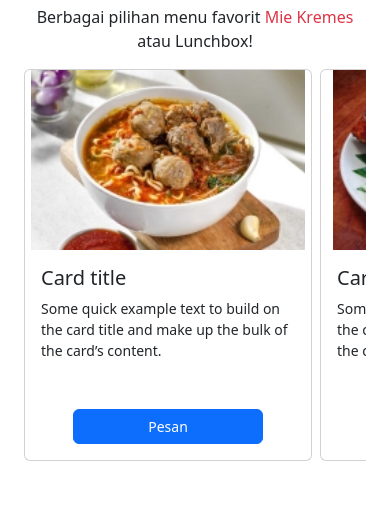
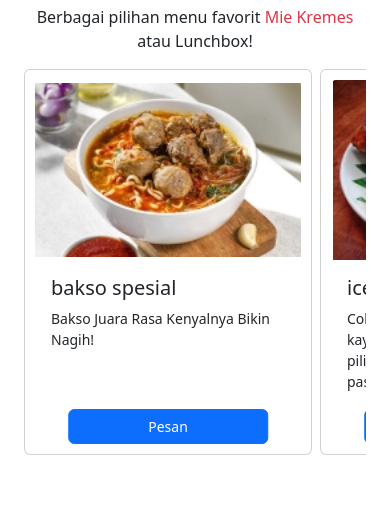
Before and after one commit to cepiseptiyana/Pangcuy, a Vue app: page / in a window 390 px wide. Shown: the part 558-1069 px from the top of the page. Built offline with nearby package versions, Linux system fonts and the light colour scheme.

Commit message:
feat: home page modal box pesan

```diff
--- a/src/components/AboutPreviewSection/AboutPreviewSection.vue
+++ b/src/components/AboutPreviewSection/AboutPreviewSection.vue
@@ -55,6 +55,10 @@
         font-family: Caturitta, serif;
         font-weight: 400;
         margin-bottom: 16px;
+      }
+
+      & p {
+        font-size: 14px;
       }
 
       & > img {
--- a/src/components/menuFavorit/MenuFavorit.vue
+++ b/src/components/menuFavorit/MenuFavorit.vue
@@ -34,6 +34,32 @@ const products = ref([
     desc: "Cokelat dingin yang lembut dan kaya rasa, dibuat dari cokelat pilihan untuk sensasi manis yang pas dan menyegarkan. ",
   },
 ]);
+
+const showBox = ref(false);
+const selectedProduct = ref(null);
+const quantity = ref(0);
+
+const openBox = (product) => {
+  showBox.value = true;
+  selectedProduct.value = product;
+  console.log(selectedProduct.value);
+};
+
+const closeBox = () => {
+  showBox.value = false;
+};
+
+const addQuantity = () => {
+  quantity.value += 1;
+};
+
+const prevQuantity = () => {
+  if (quantity.value > 0) {
+    quantity.value -= 1;
+  } else {
+    quantity.value = 0;
+  }
+};
 </script>
 
 <template>
@@ -49,7 +75,7 @@ const products = ref([
 
       <div class="wrapper-product d-flex gap-2">
         <div
-          v-for="product in products"
+          v-for="(product, index) in products"
           class="card flex-shrink-0"
           style="width: 18rem"
         >
@@ -59,15 +85,42 @@ const products = ref([
             alt="..."
             style="width: 100%; height: 180px; object-fit: contain"
           />
-          <div class="card-body">
-            <h5 class="card-title">Card title</h5>
+          <div class="card-body position-relative">
+            <h5 class="card-title">{{ product.judul }}</h5>
             <p class="card-text">
-              Some quick example text to build on the card title and make up the
-              bulk of the card’s content.
+              {{ product.desc }}
             </p>
-            <a href="#" class="btn btn-primary m-auto d-block w-75 mt-5"
+            <a
+              href="#"
+              class="btn btn-primary d-block w-75 position-absolute"
+              @click.prevent="openBox(product)"
               >Pesan</a
             >
+          </div>
+        </div>
+
+        <div v-if="showBox" class="box-show">
+          <div class="wrapper">
+            <div class="column-1">
+              <a @click.prevent="closeBox" href="">< close</a>
+              <img :src="selectedProduct.img" alt="" width="400" />
+            </div>
+            <div class="column-2">
+              <h2 class="text-capitalize">{{ selectedProduct.judul }}</h2>
+              <p>{{ selectedProduct.desc }}</p>
+
+              <div class="wrapper-pesan">
+                <div class="quantity">
+                  <a href="#" @click.prevent="addQuantity">+</a>
+                  <input class="text-center" type="text" :value="quantity" />
+                  <a href="#" @click.prevent="prevQuantity">-</a>
+                </div>
+                <div class="pesan">
+                  <p>total</p>
+                  <button>pesan</button>
+                </div>
+              </div>
+            </div>
           </div>
         </div>
       </div>
@@ -78,6 +131,7 @@ const products = ref([
 <style scoped>
 .section1 {
   padding-top: 190px;
+
   .wrapper-judul {
     font-size: 32px;
     line-height: 1.125;
@@ -120,15 +174,22 @@ const products = ref([
     }
 
     & .card {
+      padding: 10px;
+
       & .card-body {
         & p {
           font-size: 14px;
+          padding-bottom: 20px;
         }
-      }
 
-      & .btn {
-        font-size: 14px;
-        transition: 300ms;
+        & .btn {
+          left: 50%;
+          bottom: 0;
+          transform: translateX(-50%);
+          font-size: 14px;
+          transition: 300ms;
+          margin: 0;
+        }
       }
 
       & img {
@@ -145,6 +206,301 @@ const products = ref([
         }
       }
     }
+
+    & .box-show {
+      position: fixed;
+      z-index: 9999;
+      background-color: rgba(52, 52, 52, 0.853);
+      top: 0;
+      left: 0;
+      width: 100%;
+      height: 100%;
+      display: flex;
+      justify-content: center;
+      align-items: center;
+
+      & .wrapper {
+        position: relative;
+        background-color: white;
+        width: 70%;
+        height: 80%;
+        padding: 10px;
+        display: flex;
+        align-items: center;
+        gap: 50px;
+
+        & .column-1 {
+          & a {
+            text-decoration: none;
+            font-size: 18px;
+            position: absolute;
+            top: 10px;
+            color: #eb7d23;
+            left: 20px;
+          }
+        }
+
+        & .column-2 {
+          & h2 {
+            color: #eb7d23;
+          }
+
+          .wrapper-pesan {
+            margin-top: 50px;
+            display: flex;
+            gap: 20px;
+
+            & .quantity {
+              display: flex;
+              gap: 10px;
+            }
+
+            & a {
+              color: #f1f1f1;
+              width: 30px;
+              text-align: center;
+              background-color: #eb7d23;
+              border-radius: 20%;
+              text-decoration: none;
+            }
+
+            & .pesan {
+              display: flex;
+              gap: 20px;
+
+              & p {
+                margin: 0;
+              }
+
+              & button {
+                border: none;
+                color: white;
+                background-color: #eb7d23;
+              }
+            }
+          }
+        }
+      }
+    }
+  }
+}
+
+@media (max-width: 1290px) {
+  .section1 {
+    padding-top: 190px;
+
+    .wrapper-judul {
+      font-size: 32px;
+      line-height: 1.125;
+
+      & h2 {
+        color: #eb7d23;
+        font-family: Caturitta, serif;
+        font-weight: 400;
+        margin-bottom: 0;
+      }
+
+      & p {
+        font-size: 16px;
+        line-height: 1.5;
+      }
+    }
+
+    .wrapper-product {
+      overflow-y: hidden;
+      overflow-x: scroll;
+
+      &::-webkit-scrollbar {
+        height: 4px;
+      }
+
+      /* Track */
+      &::-webkit-scrollbar-track {
+        background: #f1f1f1;
+      }
+
+      /* Handle */
+      &::-webkit-scrollbar-thumb {
+        background: none;
+      }
+
+      /* Handle on hover */
+      &::-webkit-scrollbar-thumb:hover {
+        cursor: pointer;
+        background: #555;
+      }
+
+      & .card {
+        & .card-body {
+          & p {
+            font-size: 14px;
+          }
+        }
+
+        & .btn {
+          font-size: 14px;
+          transition: 300ms;
+        }
+
+        & img {
+          transition: 300ms;
+        }
+
+        &:hover {
+          & img {
+            transform: scale(1.04);
+          }
+
+          & .btn {
+            font-size: 16px;
+          }
+        }
+      }
+
+      & .box-show {
+        position: fixed;
+        z-index: 9999;
+        background-color: rgba(52, 52, 52, 0.853);
+        top: 0;
+        left: 0;
+        width: 100%;
+        height: 100%;
+        display: flex;
+        justify-content: center;
+        align-items: center;
+
+        & .wrapper {
+          position: relative;
+          background-color: white;
+          width: 90%;
+          height: 80%;
+          display: flex;
+          justify-content: center;
+          align-items: center;
+          gap: 50px;
+        }
+      }
+    }
+  }
+}
+
+@media (max-width: 920px) {
+  .section1 {
+    padding-top: 190px;
+
+    .wrapper-judul {
+      font-size: 32px;
+      line-height: 1.125;
+
+      & h2 {
+        color: #eb7d23;
+        font-family: Caturitta, serif;
+        font-weight: 400;
+        margin-bottom: 0;
+      }
+
+      & p {
+        font-size: 16px;
+        line-height: 1.5;
+      }
+    }
+
+    .wrapper-product {
+      overflow-y: hidden;
+      overflow-x: scroll;
+
+      &::-webkit-scrollbar {
+        height: 4px;
+      }
+
+      /* Track */
+      &::-webkit-scrollbar-track {
+        background: #f1f1f1;
+      }
+
+      /* Handle */
+      &::-webkit-scrollbar-thumb {
+        background: none;
+      }
+
+      /* Handle on hover */
+      &::-webkit-scrollbar-thumb:hover {
+        cursor: pointer;
+        background: #555;
+      }
+
+      & .card {
+        & .card-body {
+          & p {
+            font-size: 14px;
+          }
+        }
+
+        & .btn {
+          font-size: 14px;
+          transition: 300ms;
+        }
+
+        & img {
+          transition: 300ms;
+        }
+
+        &:hover {
+          & img {
+            transform: scale(1.04);
+          }
+
+          & .btn {
+            font-size: 16px;
+          }
+        }
+      }
+
+      & .box-show {
+        position: fixed;
+        z-index: 9999;
+        background-color: rgba(52, 52, 52, 0.853);
+        top: 0;
+        left: 0;
+        width: 100%;
+        height: 100%;
+        display: flex;
+        justify-content: center;
+        align-items: center;
+
+        & .wrapper {
+          position: relative;
+          background-color: white;
+          width: 90%;
+          height: auto;
+          padding: 20px;
+          display: flex;
+          justify-content: center;
+          align-items: center;
+          flex-wrap: wrap;
+          gap: 50px;
+
+          & .column-1 {
+            & a {
+              text-decoration: none;
+              font-size: 18px;
+              position: absolute;
+              top: 10px;
+              color: #eb7d23;
+              left: 20px;
+            }
+          }
+
+          & .column-2 {
+            .wrapper-pesan {
+              margin-top: 0;
+              display: flex;
+              gap: 20px;
+            }
+          }
+        }
+      }
+    }
   }
 }
 
```
